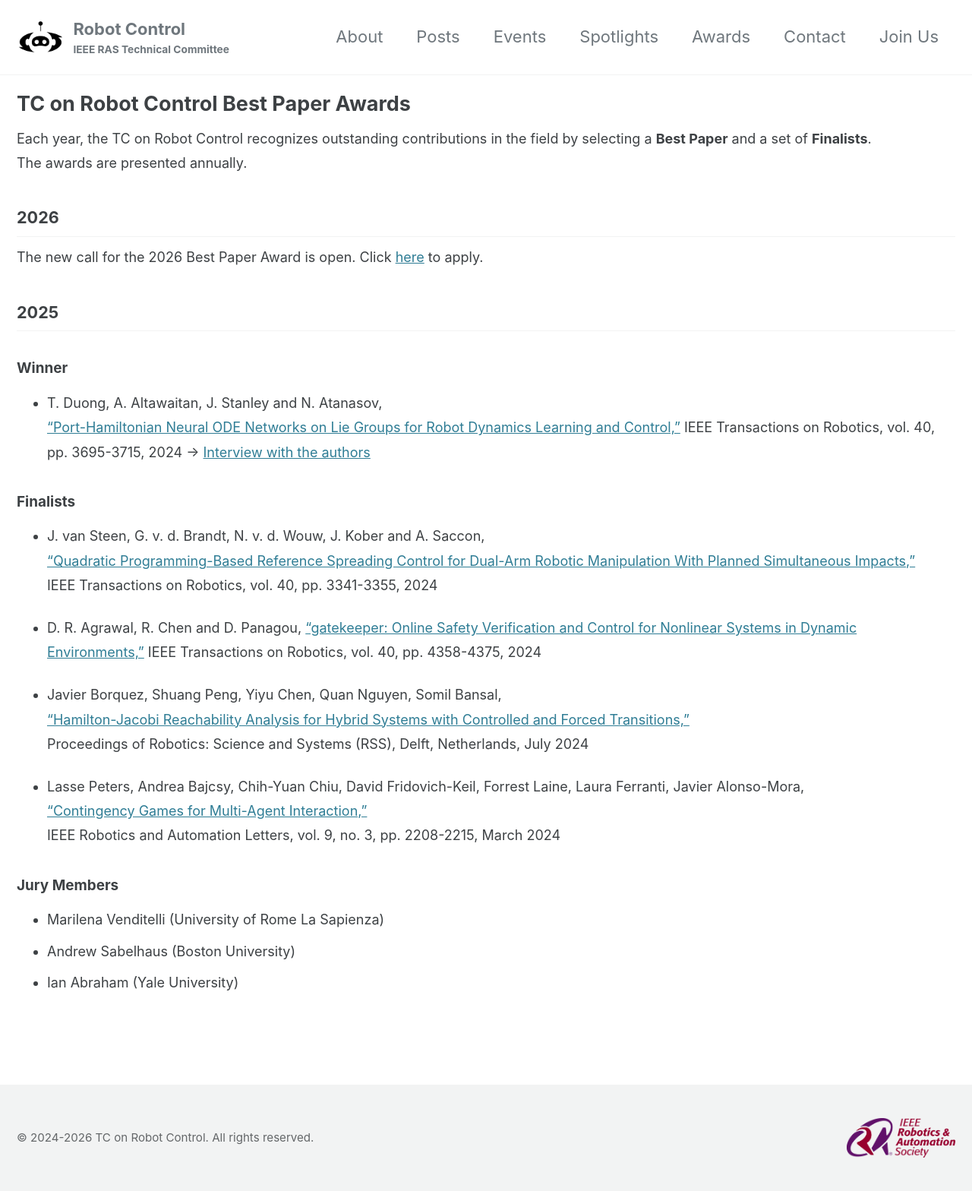
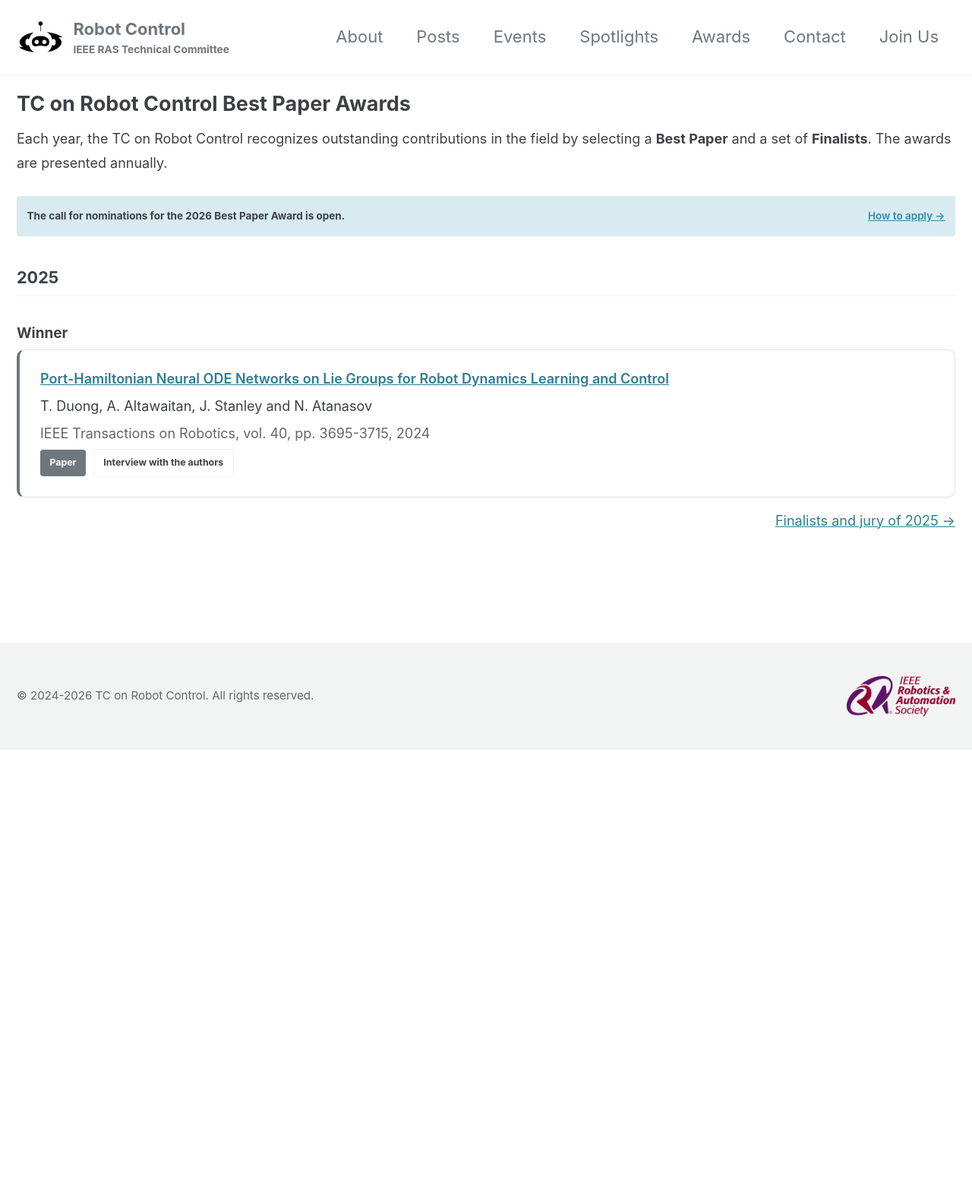
Before and after one commit to IEEE-RAS-Robot-Control/ieee-ras-robot-control.github.io, a Jekyll site: the page built from _pages/awards.html, in a window 1280 px wide. Shown: the whole page at 76% size. Built offline with Jekyll 4.4.1, drawn with Linux system fonts in a browser that asks for light colours; cached includes are drawn as plain includes; after the commit the page ends 987 px from its top, so only the background shows below that.

Commit message:
Generate Best Paper Award pages from _data/awards.yml

```diff
--- /dev/null
+++ b/_includes/award-paper.html
@@ -0,0 +1,18 @@
+{%- comment -%}
+  One paper entry for the Best Paper Award pages.
+  Parameters: paper (hash with authors/title/venue/doi/interview), winner (true/false)
+{%- endcomment -%}
+{%- assign paper = include.paper -%}
+<div class="award-paper{% if include.winner %} award-paper--winner{% endif %}">
+  <p class="award-paper__title"><a href="{{ paper.doi }}" target="_blank" rel="noopener">{{ paper.title }}</a></p>
+  <p class="award-paper__authors">{{ paper.authors }}</p>
+  <p class="award-paper__venue">{{ paper.venue }}</p>
+  {%- if include.winner -%}
+  <p class="award-paper__links">
+    <a href="{{ paper.doi }}" class="btn btn--primary btn--small" target="_blank" rel="noopener">Paper</a>
+    {%- if paper.interview %}
+    <a href="{{ paper.interview | relative_url }}" class="btn btn--inverse btn--small">Interview with the authors</a>
+    {%- endif %}
+  </p>
+  {%- endif -%}
+</div>
--- /dev/null
+++ b/_pages/awards.html
@@ -0,0 +1,40 @@
+---
+title: "Awards"
+layout: single
+permalink: /awards/
+author_profile: false
+hide_title: true
+---
+{% assign awards = site.data.awards %}
+{% assign years = awards.years | sort: "year" | reverse %}
+
+<h1>TC on Robot Control Best Paper Awards</h1>
+
+<p>Each year, the TC on Robot Control recognizes outstanding contributions in the field by selecting a
+<strong>Best Paper</strong> and a set of <strong>Finalists</strong>. The awards are presented annually.</p>
+
+{% if awards.open_call.url %}
+<div class="notice--info awards-call">
+  <strong>The call for nominations for the {{ awards.open_call.year }} Best Paper Award is open.</strong>
+  <a href="{{ awards.open_call.url | relative_url }}">How to apply &rarr;</a>
+</div>
+{% endif %}
+
+{% if years.size > 1 %}
+<nav class="awards-years" aria-label="Award years">
+  {% for y in years %}
+  <a href="#{{ y.year }}">{{ y.year }}</a>
+  {% endfor %}
+</nav>
+{% endif %}
+
+{% for y in years %}
+<section id="{{ y.year }}" class="awards-year">
+  <h2>{{ y.year }}</h2>
+  <h3>Winner</h3>
+  {% include award-paper.html paper=y.winner winner=true %}
+  <p class="awards-year__more">
+    <a href="{{ '/awards/' | append: y.year | append: '/' | relative_url }}">Finalists and jury of {{ y.year }} &rarr;</a>
+  </p>
+</section>
+{% endfor %}
--- a/_pages/awards.md
+++ /dev/null
@@ -1,45 +0,0 @@
----
-title: "Awards"
-layout: single
-permalink: /awards/
-author_profile: false
-hide_title: true
----
-# TC on Robot Control Best Paper Awards
-
-Each year, the TC on Robot Control recognizes outstanding contributions in the field by selecting a **Best Paper** and a set of **Finalists**.
-The awards are presented annually.
-
-## 2026
-The new call for the 2026 Best Paper Award is open. Click [here](https://ieee-ras-robot-control.github.io/announcements/awards/cfn-best-paper-award-2026/) to apply.
-
-
-## 2025
-
-### Winner
-- T. Duong, A. Altawaitan, J. Stanley and N. Atanasov,
-  ["Port-Hamiltonian Neural ODE Networks on Lie Groups for Robot Dynamics Learning and Control,"](https://doi.org/10.1109/TRO.2024.3428433)
-  IEEE Transactions on Robotics, vol. 40, pp. 3695-3715, 2024
-  → [Interview with the authors](/awards/2025/interview-duong)
-
-### Finalists
-- J. van Steen, G. v. d. Brandt, N. v. d. Wouw, J. Kober and A. Saccon,
-  ["Quadratic Programming-Based Reference Spreading Control for Dual-Arm Robotic Manipulation With Planned Simultaneous Impacts,"](https://doi.org/10.1109/TRO.2024.3420800)
-  IEEE Transactions on Robotics, vol. 40, pp. 3341-3355, 2024
-
-- D. R. Agrawal, R. Chen and D. Panagou,
-  ["gatekeeper: Online Safety Verification and Control for Nonlinear Systems in Dynamic Environments,"](https://doi.org/10.1109/TRO.2024.3454415)
- IEEE Transactions on Robotics, vol. 40, pp. 4358-4375, 2024
-
-- Javier Borquez, Shuang Peng, Yiyu Chen, Quan Nguyen, Somil Bansal,
-  ["Hamilton-Jacobi Reachability Analysis for Hybrid Systems with Controlled and Forced Transitions,"](https://doi.org/10.15607/RSS.2024.XX.006)
-  Proceedings of Robotics: Science and Systems (RSS), Delft, Netherlands, July 2024
-
-- Lasse Peters, Andrea Bajcsy, Chih-Yuan Chiu, David Fridovich-Keil, Forrest Laine, Laura Ferranti, Javier Alonso-Mora,
-  ["Contingency Games for Multi-Agent Interaction,"](https://doi.org/10.1109/LRA.2024.3354548)
-  IEEE Robotics and Automation Letters, vol. 9, no. 3, pp. 2208-2215, March 2024
-
-### Jury Members
-- Marilena Venditelli (University of Rome La Sapienza)
-- Andrew Sabelhaus (Boston University)
-- Ian Abraham (Yale University)
--- a/_sass/custom/custom.scss
+++ b/_sass/custom/custom.scss
@@ -180,3 +180,85 @@
     text-decoration: underline;
   }
 }
+
+/*
+   Best Paper Awards (/awards/ and /awards/<year>/)
+   ========================================================================== */
+
+.awards-call {
+  display: flex;
+  flex-wrap: wrap;
+  align-items: center;
+  justify-content: space-between;
+  gap: 0.8em;
+
+  a {
+    font-weight: 600;
+    white-space: nowrap;
+  }
+}
+
+.awards-years {
+  display: flex;
+  flex-wrap: wrap;
+  gap: 0.5em;
+  margin: 1em 0 1.5em;
+
+  a {
+    padding: 0.2em 0.9em;
+    border: 1px solid #e0e0e0;
+    border-radius: 20px;
+    font-size: 0.9em;
+    text-decoration: none;
+
+    &:hover {
+      border-color: $primary-color;
+    }
+  }
+}
+
+.awards-year {
+  margin-bottom: 2.5em;
+}
+
+.awards-year__more {
+  text-align: right;
+  font-size: 0.95em;
+}
+
+.awards-back {
+  font-size: 0.9em;
+}
+
+.award-paper {
+  background: #fff;
+  border: 1px solid #e0e0e0;
+  border-radius: 10px;
+  padding: 1em 1.5em;
+  margin-bottom: 0.8em;
+
+  p {
+    margin: 0.2em 0;
+  }
+
+  &__title {
+    font-weight: 600;
+  }
+
+  &__venue {
+    font-size: 0.9em;
+    color: #666;
+  }
+
+  &__links {
+    margin-top: 0.8em;
+
+    .btn {
+      margin: 0 0.4em 0.4em 0;
+    }
+  }
+
+  &--winner {
+    border-left: 4px solid $primary-color;
+  }
+}
```
Also changed, not shown: _data/awards.yml (added, +47 -0 lines), _layouts/award-year.html (added, +53 -0 lines), _pages/awards/2025.md (added, +7 -0 lines), README.md.
